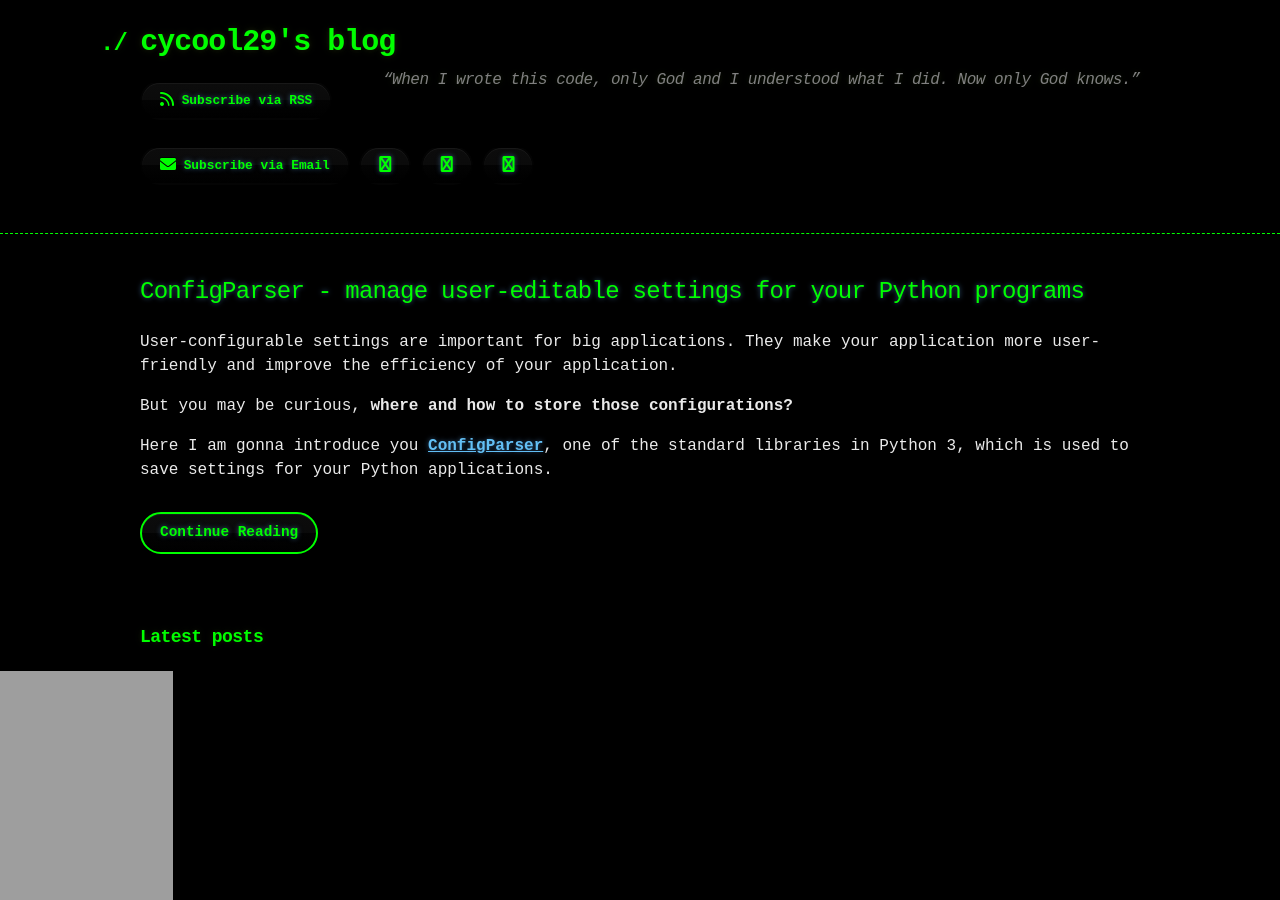
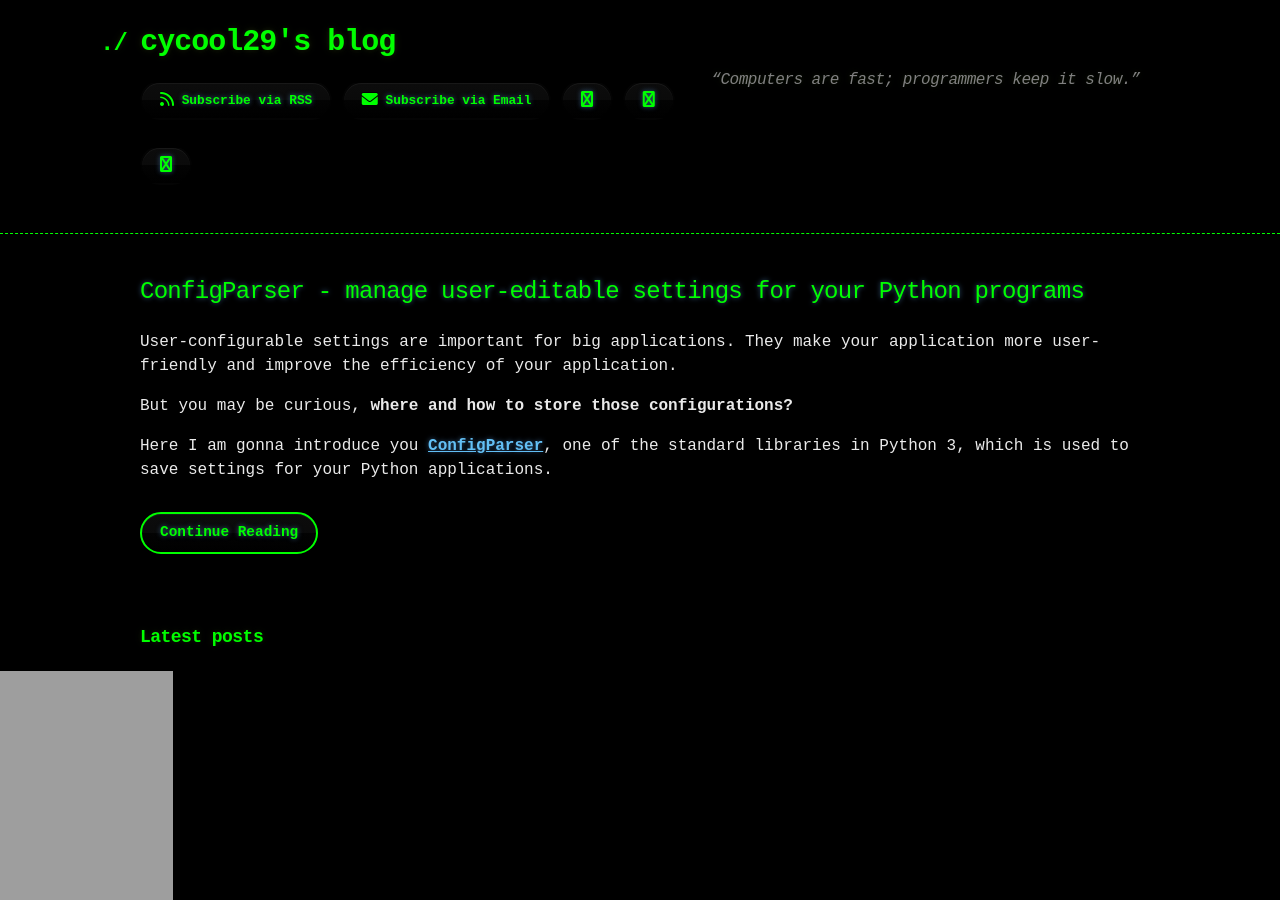
Before and after one commit to cycool29/cycool29.github.io, a Jekyll site: the page built from index.md, in a window 1280 px wide and 900 px high. Built offline with Jekyll 4.4.1, drawn with Linux system fonts in a browser that asks for light colours; a style sheet for code colours, icons or effects is not loaded.

Commit message:
Update quotes

```diff
--- a/_config.yml
+++ b/_config.yml
@@ -1,5 +1,5 @@
 title: cycool29's blog
-description: "“When I wrote this code, only God and I understood what I did. Now only God knows.” "
+description: "“Computers are fast; programmers keep it slow.” "
 bio: A high school student. Intermediate in Python, Git, Bash. Learning JavaScript. He/Him. "
 author: cycool29
 url: https://cycool29.github.io
```
